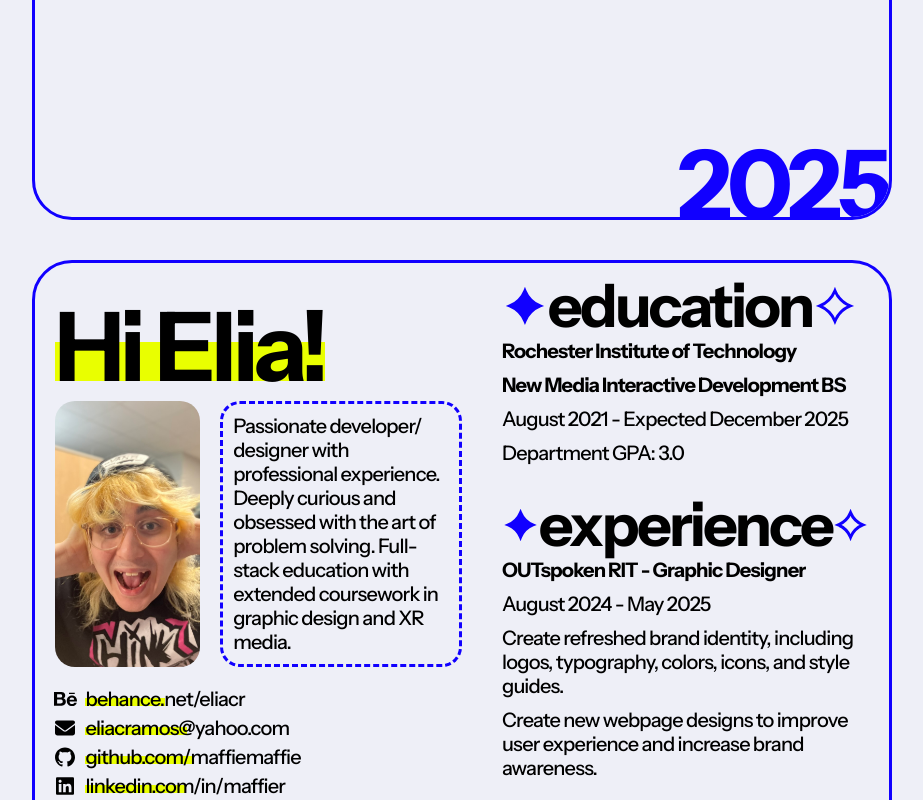
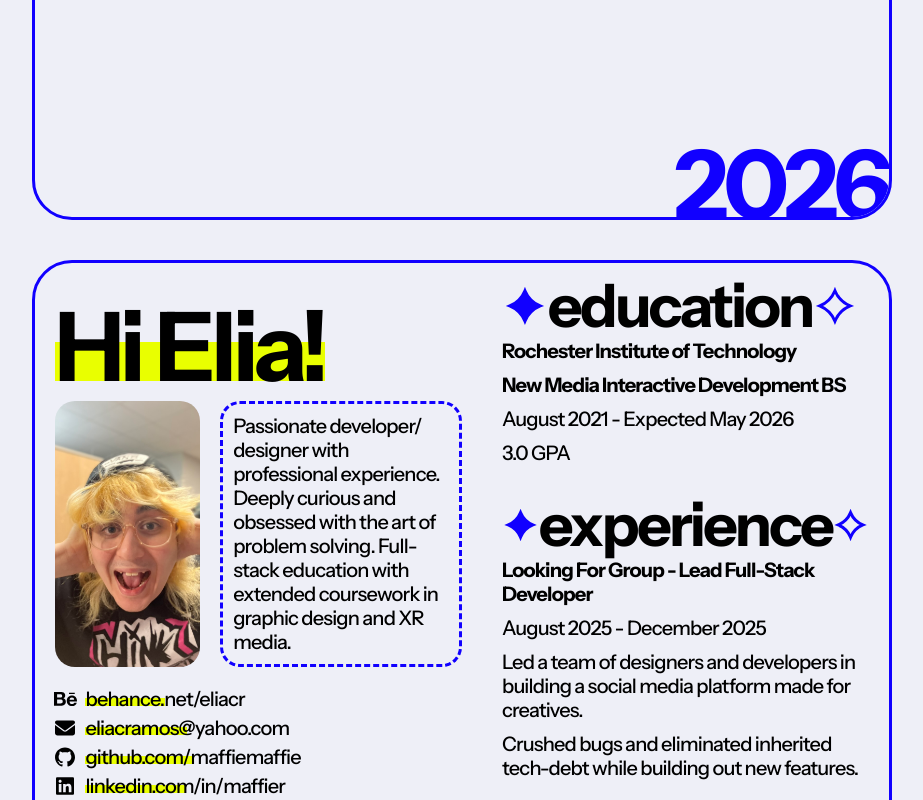
Before and after one commit to maffiemaffie/portfolio-2025, a Next.js app: page / in a window 1280 px wide. Shown: the part 560-1360 px from the top of the page, without its empty margins (178-1101 px from the left). Built offline with nearby package versions, Linux system fonts and the light colour scheme.

Commit message:
update for the new year

```diff
--- a/components/composite/Bio.jsx
+++ b/components/composite/Bio.jsx
@@ -89,24 +89,22 @@ export function Bio() {
           <p>
             <Bold>New Media Interactive Development BS</Bold>
           </p>
-          <p>August 2021 - Expected December 2025</p>
-          <p>Department GPA: 3.0</p>
+          <p>August 2021 - Expected May 2026</p>
+          <p>3.0 GPA</p>
         </article>
         <article className={styles["experience"]}>
           <h3>
             <StarHeader>experience</StarHeader>
           </h3>
           <p>
-            <Bold>OUTspoken RIT - Graphic Designer</Bold>
+            <Bold>Looking For Group - Lead Full-Stack Developer</Bold>
           </p>
-          <p>August 2024 - May 2025</p>
+          <p>August 2025 - December 2025</p>
           <p>
-            Create refreshed brand identity, including logos, typography,
-            colors, icons, and style guides.
+            Led a team of designers and developers in building a social media platform made for creatives.
           </p>
           <p>
-            Create new webpage designs to improve user experience and increase
-            brand awareness.
+            Crushed bugs and eliminated inherited tech-debt while building out new features.
           </p>
         </article>
         <article className={styles["awards"]}>
--- a/components/composite/Hero.jsx
+++ b/components/composite/Hero.jsx
@@ -20,7 +20,7 @@ export function Hero() {
           <StarIcon large filled/>
         </MiddleHighlight>
       </h1>
-      <span className={styles["year"]}>2025</span>
+      <span className={styles["year"]}>2026</span>
     </LinedBox>
   );
 }
```
